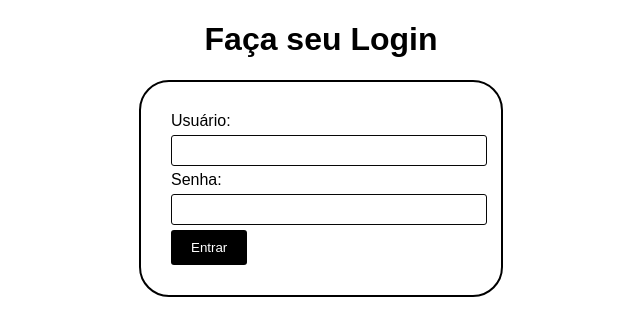
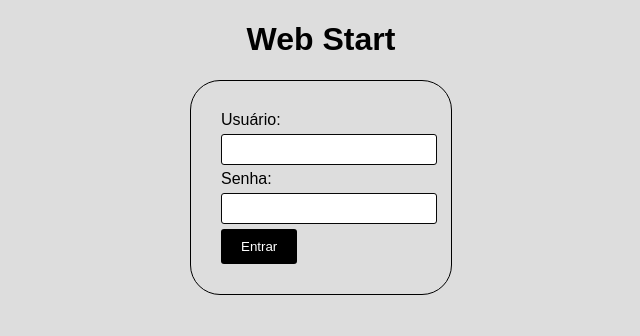
Before and after one commit to ChHenrique/Tela-de-Login-Hmtl, a plain HTML site: page index.html in a window 1280 px wide. Shown: the whole page, without its empty margins (319-959 px from the left). Drawn offline with Linux system fonts and the light colour scheme.

Commit message:
Recriando o site do vander

```diff
--- a/index.html
+++ b/index.html
@@ -4,42 +4,10 @@
     <meta charset="UTF-8">
     <meta name="viewport" content="width=device-width, initial-scale=1.0">
     <title>Teste Login</title>
-    <style>
-        body {
-            font-family: Arial, sans-serif;
-        }
-        form {
-            margin: auto;
-            width: 300px;
-            padding: 30px;
-            border: 2px solid #000000;
-            border-radius:30px;
-        }
-        input[type=text], input[type=password] {
-            width: 100%;
-            padding: 7px;
-            margin: 5px 0;
-            border: 1px solid #070707;
-            border-radius: 3px;
-        }
-        input[type=submit] {
-            background-color: #000000;
-            color: #fff;
-            border: none;
-            padding: 10px 20px;
-            border-radius: 3px;
-            cursor: pointer;
-        }
-        input[type=submit]:hover {
-            background-color: #3e8e41;
-        }
-        h1 {
-            text-align: center;
-        }
-    </style>
+    <link rel="stylesheet" href="style.css">
 </head>
 <body>
-    <h1>Faça seu Login</h1>
+    <h1>Web Start</h1>
     <form action="/login" method="post">
         <label for="username">Usuário:</label>
         <input type="text" id="username" name="username" required>
--- /dev/null
+++ b/style.css
@@ -0,0 +1,32 @@
+        body {
+            font-family: Arial, sans-serif;
+            background-color: #dddddd;
+        }
+        form {
+            margin: auto;
+            width: 200px;
+            padding: 30px;
+            border: 01px solid #000000;
+            border-radius:30px;
+        }
+        input[type=text], input[type=password] {
+            width: 100%;
+            padding: 7px;
+            margin: 5px 0;
+            border: 1px solid #070707;
+            border-radius: 3px;
+        }
+        input[type=submit] {
+            background-color: #000000;
+            color: #fff;
+            border: none;
+            padding: 10px 20px;
+            border-radius: 3px;
+            cursor: pointer;
+        }
+        input[type=submit]:hover {
+            background-color: #3e8e41;
+        }
+        h1 {
+            text-align: center;
+        }
```
